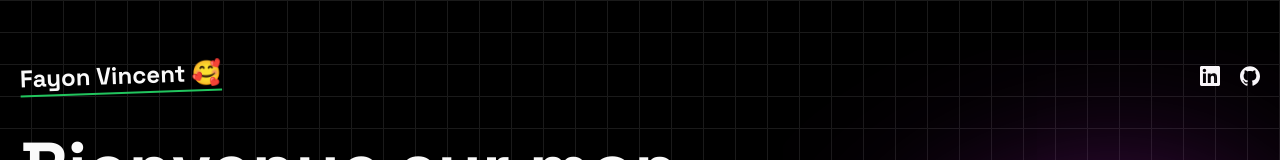
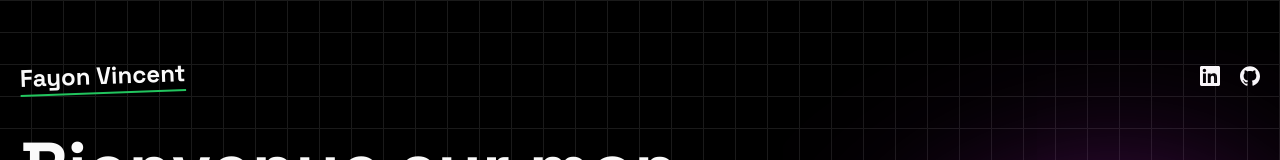
Before and after one commit to VinceS42/portfolio-nextJs, a Next.js app in the folder portfolio-next-js/: page / in a window 1280 px wide. Shown: the top 160 px of the page. Built offline with nearby package versions, Linux system fonts and the light colour scheme.

Commit message:
supression emoji et cursor default sur skill

```diff
--- a/portfolio-next-js/app/(home)/components/Navbar.tsx
+++ b/portfolio-next-js/app/(home)/components/Navbar.tsx
@@ -22,7 +22,7 @@ export default function Navbar({ className }: { className?: string }) {
             className={cn("py-10 flex justify-between items-center animate-move-down", className)}
         >
             <h1 className="text-2xl font-bold underline underline-offset-8 decoration-green-500 -rotate-2">
-                Fayon Vincent 🥰
+                Fayon Vincent
             </h1>
             <div className="flex items-center gap-5">
                 {socials.map((social, index) => {
--- a/portfolio-next-js/components/ui/card-hover-effect.tsx
+++ b/portfolio-next-js/components/ui/card-hover-effect.tsx
@@ -49,7 +49,7 @@ export const HoverEffect = ({
                                 />
                             )}
                         </AnimatePresence>
-                        <div className=" w-full p-4 rounded-md border bg-black group-hover:ring-2 ring-green-500 relative z-20 transition-all duration-500  overflow-hidden cursor-grab">
+                        <div className=" w-full p-4 rounded-md border bg-black group-hover:ring-2 ring-green-500 relative z-20 transition-all duration-500 overflow-hidden cursor-default">
                             <div className="py-10 z-50 relative space-y-5">
                                 <Icon className="w-8 h-8 mx-auto" />
                                 <p className="text-2xl font-bold text-center text-gray-300">
```
